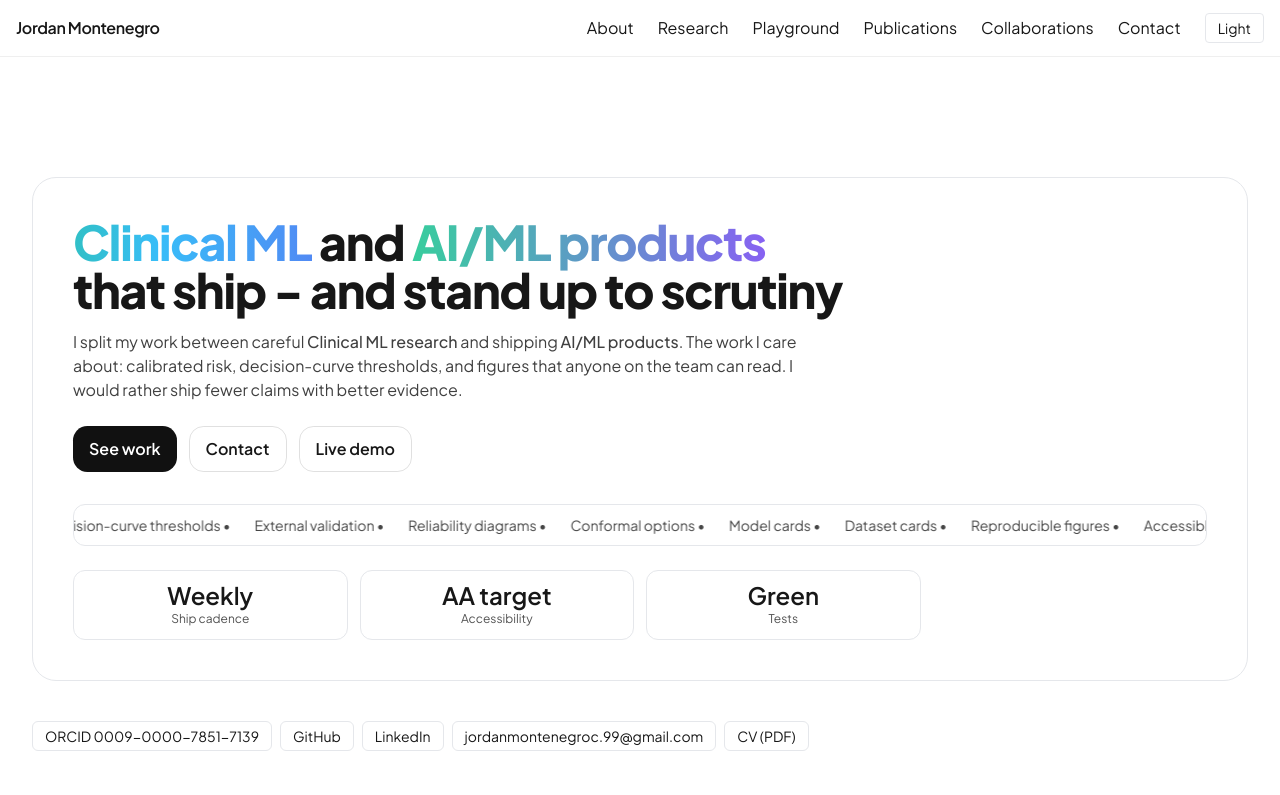
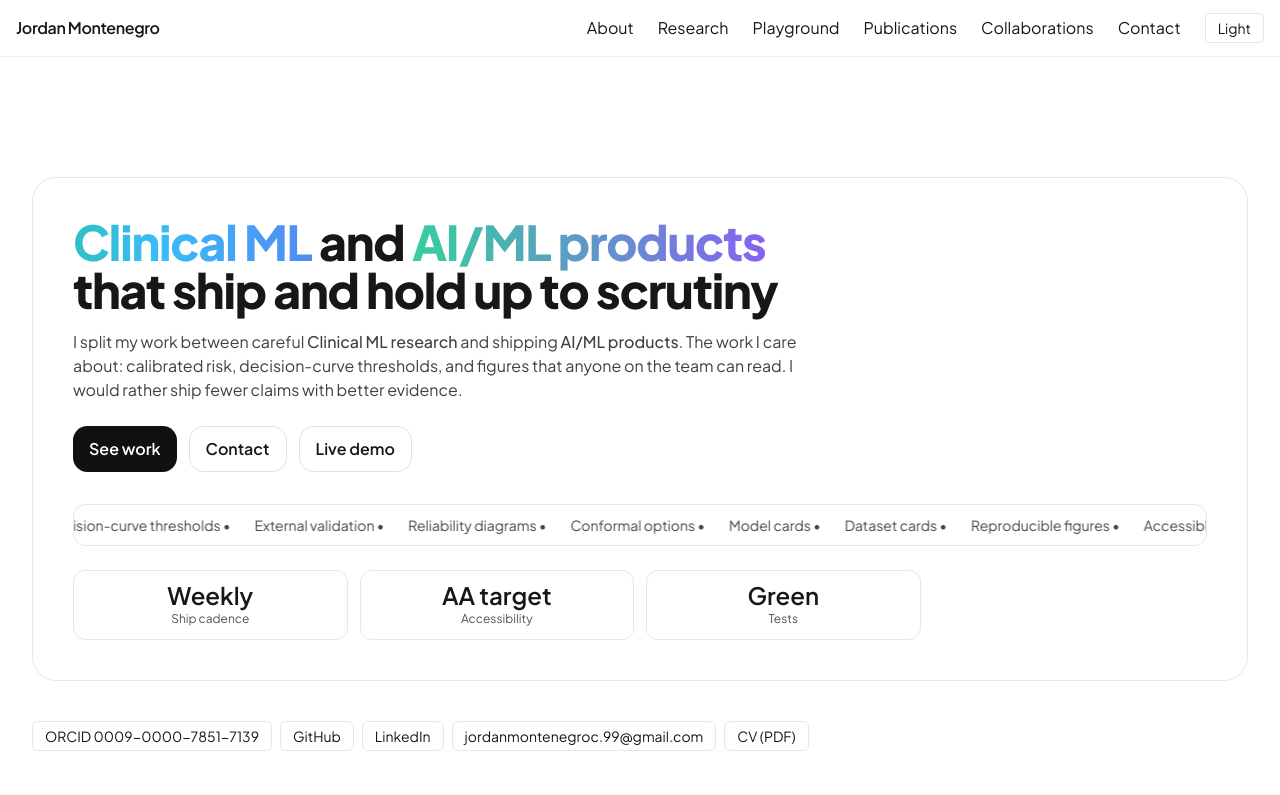
Before and after one commit to ljm234/Portfolio, a Next.js app: page / in a window 1280 px wide. Shown: the top 795 px of the page. Built offline with nearby package versions, Linux system fonts and the light colour scheme.

Commit message:
Humanize hero and comment copy and drop the dead amoebanator sitemap entry
- Reword the hero tagline; replace "premium" in three code comments with plain terms
- Remove the /research/amoebanator sitemap entry (it pointed to a 404 route)

```diff
--- a/src/app/contact/page.jsx
+++ b/src/app/contact/page.jsx
@@ -360,7 +360,7 @@ function BeachFX() {
       <style>{`
         :root { --horizon: 60vh; }
 
-        /* Subtle motion + premium palette */
+        /* Subtle motion + accent palette */
         .sky { background: linear-gradient(180deg,#cfe9fb 0%,#f3f8ff 48%,#cfe9fb 100%); }
         .sun {
           left: 50%; top: 12vh; width: 34vmin; height: 34vmin; transform: translateX(-50%);
--- a/src/app/globals.css
+++ b/src/app/globals.css
@@ -15,7 +15,7 @@
     --card: 0 0% 100%;
     --border: 214 32% 91%;
 
-    /* premium accents (violet → cyan) */
+    /* accent colors (violet to cyan) */
     --accent-violet: 262 83% 58%;
     --accent-cyan: 188 94% 42%;
   }
--- a/src/app/sitemap.js
+++ b/src/app/sitemap.js
@@ -29,12 +29,6 @@ export default function sitemap() {
       url: `${base}/research`,
       lastModified: now,
       changeFrequency: "weekly",
-      priority: 0.9,
-    },
-    {
-      url: `${base}/research/amoebanator`,
-      lastModified: now,
-      changeFrequency: "monthly",
       priority: 0.9,
     },
     {
--- a/src/components/effects/ThresholdTuner.jsx
+++ b/src/components/effects/ThresholdTuner.jsx
@@ -5,7 +5,7 @@ import { useMemo, useState } from "react";
 import CountUpNumber from "@/components/effects/CountUpNumber";
 
 /**
- * Safety & Threshold - premium UI
+ * Safety and Threshold controls
  * - Animated donut gauges (Alert rate, PPV)
  * - Confusion matrix with live counts
  * - Operating point slider + tiny ROC sketch
--- a/src/components/home/HomeClient.jsx
+++ b/src/components/home/HomeClient.jsx
@@ -88,7 +88,7 @@ export default function HomeClient() {
             <span className="title-grad">Clinical&nbsp;ML</span>{" "}
             and{" "}
             <span className="title-grad-2">AI/ML products</span>{" "}
-            that ship - and stand up to scrutiny
+            that ship and hold up to scrutiny
           </h1>
           <p className="mt-4 max-w-3xl text-neutral-700 dark:text-neutral-300">
             I split my work between careful{" "}
```
